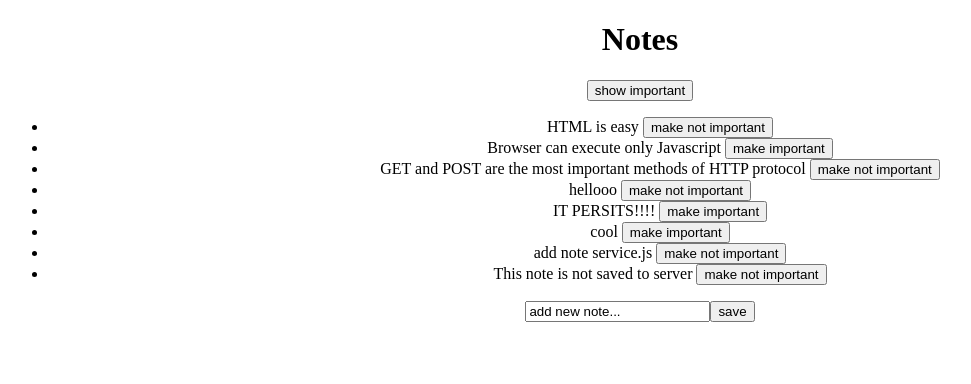
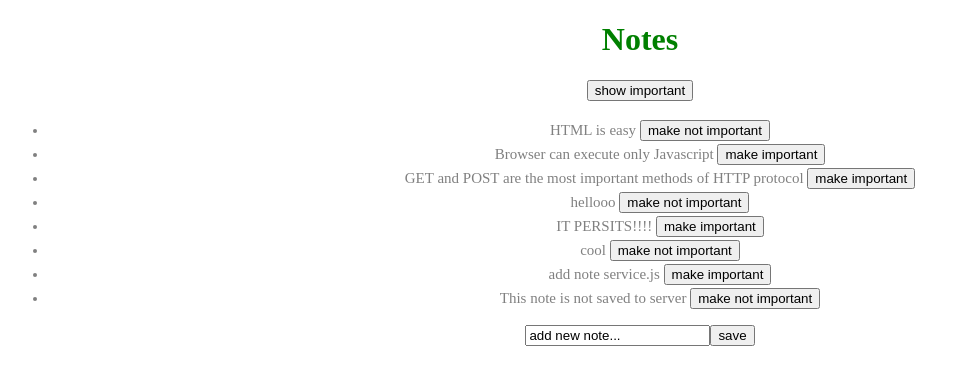
Before and after one commit to julio22b/fs-open-part2, a React (Create React App) app: page / in a window 1280 px wide. Shown: the top 384 px of the page, without its empty margins (0-971 px from the left). Built offline with nearby package versions, Linux system fonts and the light colour scheme; data requests are answered from the project's data file.

Commit message:
finished part2e

```diff
--- a/db.json
+++ b/db.json
@@ -16,7 +16,7 @@
       "id": 3,
       "content": "GET and POST are the most important methods of HTTP protocol",
       "date": "2019-05-30T19:20:14.298Z",
-      "important": true
+      "important": false
     },
     {
       "content": "hellooo",
@@ -33,13 +33,13 @@
     {
       "content": "cool",
       "date": "2020-05-02T20:11:00.977Z",
-      "important": false,
+      "important": true,
       "id": 6
     },
     {
       "content": "add note service.js",
       "date": "2020-05-02T21:37:15.762Z",
-      "important": true,
+      "important": false,
       "id": 7
     }
   ]
--- a/src/App.js
+++ b/src/App.js
@@ -1,13 +1,15 @@
 import React, { useState, useEffect } from 'react';
 import './App.css';
-import axios from 'axios';
 import Note from './components/Note';
 import noteService from './services/notes';
+import Notification from './components/Notification';
+import './index.css';
 
 function App() {
     const [notes, setNotes] = useState([]);
     const [newNote, setNewNote] = useState('add new note...');
     const [showAll, setShowAll] = useState(true);
+    const [errorMessage, setErrorMessage] = useState(null);
 
     useEffect(() => {
         noteService.getAll().then((initialNotes) => {
@@ -44,7 +46,10 @@ function App() {
                 setNotes(notes.map((note) => (note.id !== id ? note : returnedNote)));
             })
             .catch((error) => {
-                alert(`the note ${note.content} was already deleted from server`);
+                setErrorMessage(`Note ${note.content} was already removed from server`);
+                setTimeout(() => {
+                    setErrorMessage(null);
+                }, 5000);
                 setNotes(notes.filter((note) => note.id !== id));
             });
     }
@@ -52,6 +57,7 @@ function App() {
     return (
         <div className="App">
             <h1>Notes</h1>
+            <Notification message={errorMessage} />
             <div>
                 <button onClick={() => setShowAll(!showAll)}>
                     show {showAll ? 'important' : 'all'}
--- a/src/components/Note.jsx
+++ b/src/components/Note.jsx
@@ -3,7 +3,7 @@ import React from 'react';
 export default function Note({ note, toggleImportance }) {
     const label = note.important ? 'make not important' : 'make important';
     return (
-        <li>
+        <li className="note">
             {note.content} <button onClick={toggleImportance}>{label}</button>
         </li>
     );
--- /dev/null
+++ b/src/components/Notification.jsx
@@ -0,0 +1,6 @@
+import React from 'react';
+
+export default function Notification({ message }) {
+    if (message === null) return null;
+    return <div className="error">{message}</div>;
+}
--- /dev/null
+++ b/src/index.css
@@ -0,0 +1,19 @@
+h1 {
+    color: green;
+}
+
+.note {
+    color: grey;
+    padding-top: 3px;
+    font-size: 15px;
+}
+
+.error {
+    color: red;
+    background: lightgrey;
+    font-size: 20px;
+    border-style: solid;
+    border-radius: 5px;
+    padding: 10px;
+    margin-bottom: 10px;
+}
```
